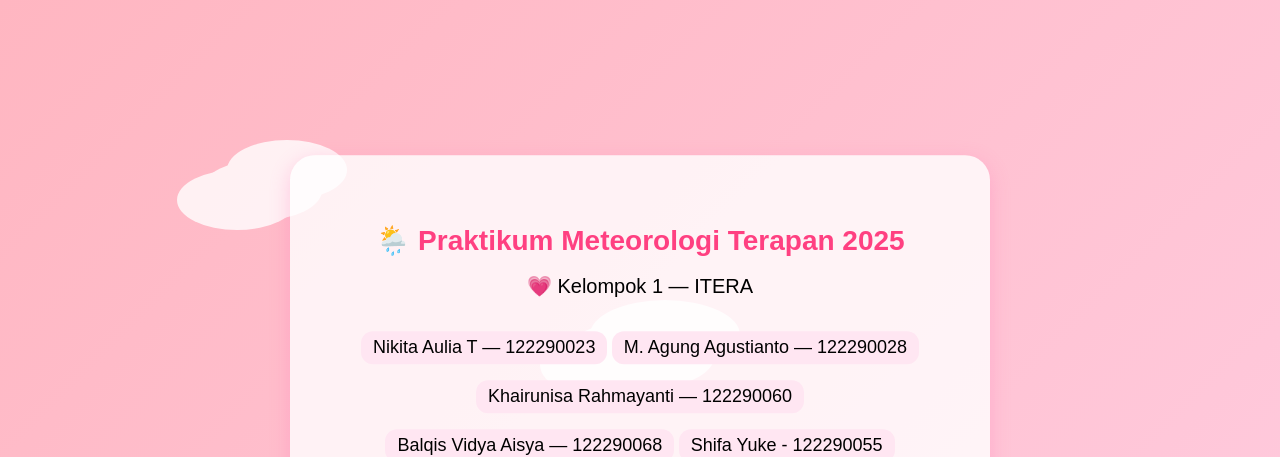
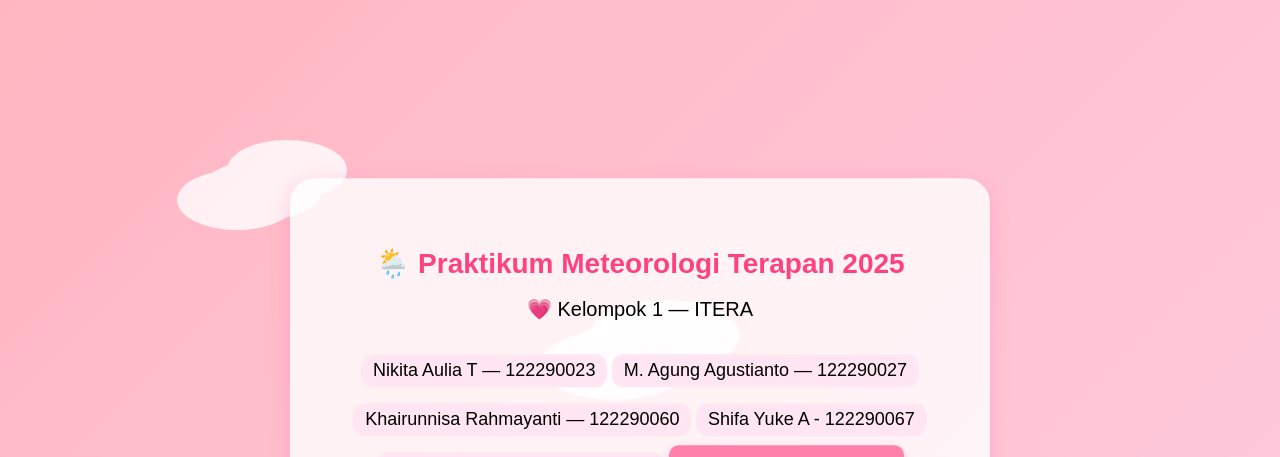
Before and after one commit to nikitaimut/praktikum_webgis, a plain HTML site: page index.html in a window 1280 px wide. Shown: the top 457 px of the page. Drawn offline with Linux system fonts and the light colour scheme.

Commit message:
Update index.html

```diff
--- a/index.html
+++ b/index.html
@@ -151,10 +151,10 @@
       <h2>💗 Kelompok 1 — ITERA</h2>
       <ul>
         <li>Nikita Aulia T — 122290023</li>
-        <li>M. Agung Agustianto — 122290028</li>
-        <li>Khairunisa Rahmayanti — 122290060</li>
-        <li>Balqis Vidya Aisya — 122290068</li>
-        <li>Shifa Yuke - 122290055</li>
+        <li>M. Agung Agustianto — 122290027</li>
+        <li>Khairunnisa Rahmayanti — 122290060</li>
+        <li>Shifa Yuke A - 122290067</li>
+        <li>Balqis Vidya Aisya — 122290068</li
       </ul>
       <button onclick="masuk()">✨ Open WebGIS ✨</button>
       <div class="emoji">🌈☁️💖</div>
```
